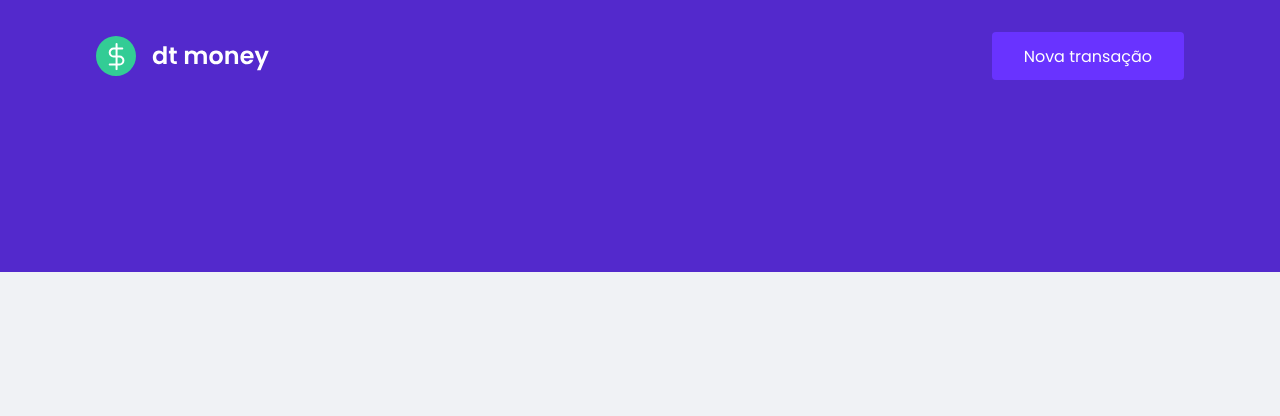
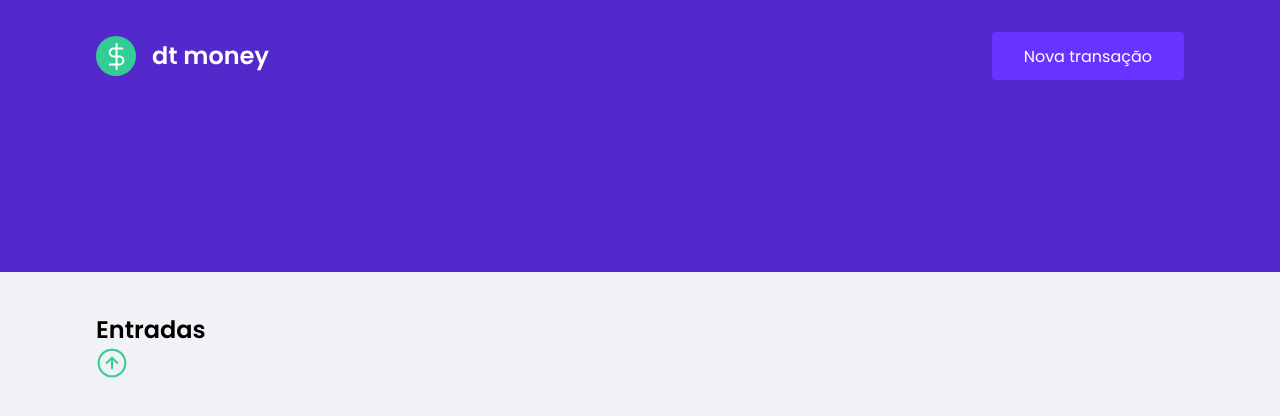
Before and after one commit to marcell0lopes/mymoney, a React (Create React App) app: page / in a window 1280 px wide. Shown: the top 416 px of the page. Built offline with nearby package versions, Linux system fonts and the light colour scheme.

Commit message:
added summary component

```diff
--- a/src/App.tsx
+++ b/src/App.tsx
@@ -1,3 +1,4 @@
+import { Dashboard } from './components/Dashboard';
 import { Header } from './components/Header';
 import { GlobalStyle } from './styles/global';
 
@@ -5,6 +6,7 @@
   return (
     <>
       <Header />
+      <Dashboard />
       <GlobalStyle />
     </>
   );
--- /dev/null
+++ b/src/components/Dashboard/index.tsx
@@ -0,0 +1,10 @@
+import { Container } from './styles';
+import { Summary } from '../Summary';
+
+export function Dashboard() {
+  return (
+    <Container>
+      <Summary />
+    </Container>
+  );
+}
--- /dev/null
+++ b/src/components/Dashboard/styles.ts
@@ -0,0 +1,7 @@
+import styled from 'styled-components';
+
+export const Container = styled.main`
+  max-width: 1120px;
+  margin: 0 auto;
+  padding: 2.5rem 1rem;
+`;
--- /dev/null
+++ b/src/components/Summary/index.tsx
@@ -0,0 +1,15 @@
+import { Container } from './styles';
+import incomeImg from '../../assets/income.svg';
+
+export function Summary() {
+  return (
+    <Container>
+      <div>
+        <header>
+          <h2>Entradas</h2>
+          <img src={incomeImg} alt="income" />
+        </header>
+      </div>
+    </Container>
+  );
+}
--- /dev/null
+++ b/src/components/Summary/styles.ts
@@ -0,0 +1,5 @@
+import styled from 'styled-components';
+
+export const Container = styled.div`
+  max-width: 360px;
+`;
```
